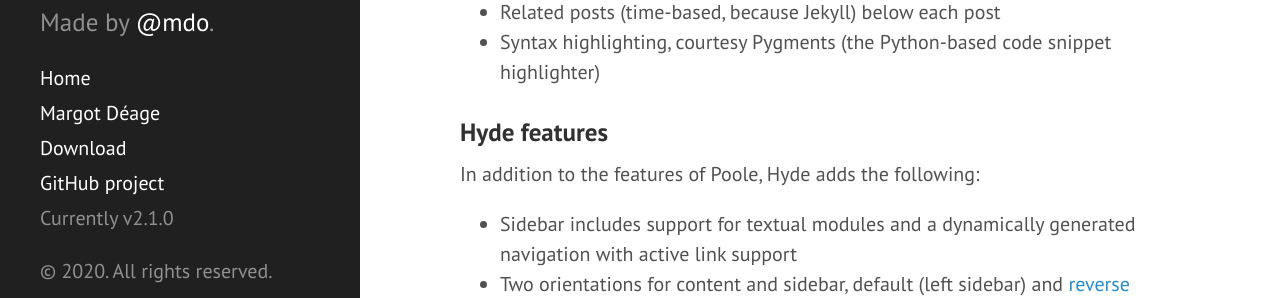
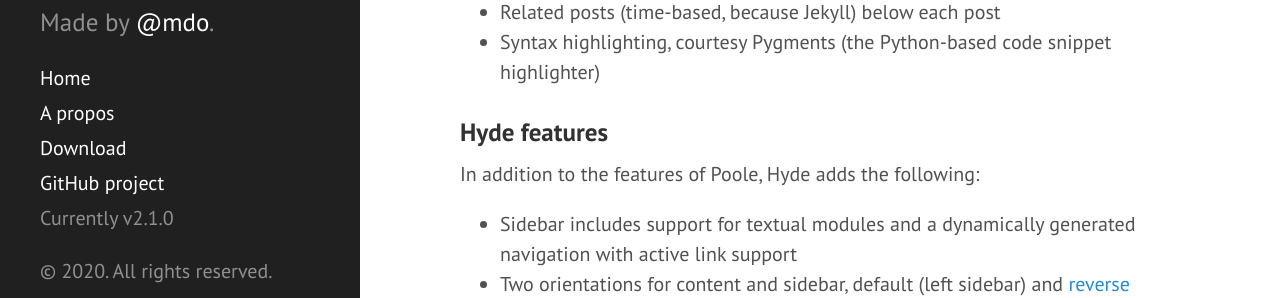
Before and after one commit to margotdeage/margotdeage.github.io, a Jekyll site: the page built from index.html, in a window 1280 px wide. Shown: the part 574-872 px from the top of the page. Built offline with Jekyll 4.4.1, drawn with Linux system fonts in a browser that asks for light colours; Markdown is read by kramdown in place of the engine named in the settings; the list of posts is cut into pages by our own code.

Commit message:
Update about.md

```diff
--- a/about.md
+++ b/about.md
@@ -1,4 +1,4 @@
-# Margot Déage
+# A propos
 
  **contact :** deage.m@gmail.com
 
```
